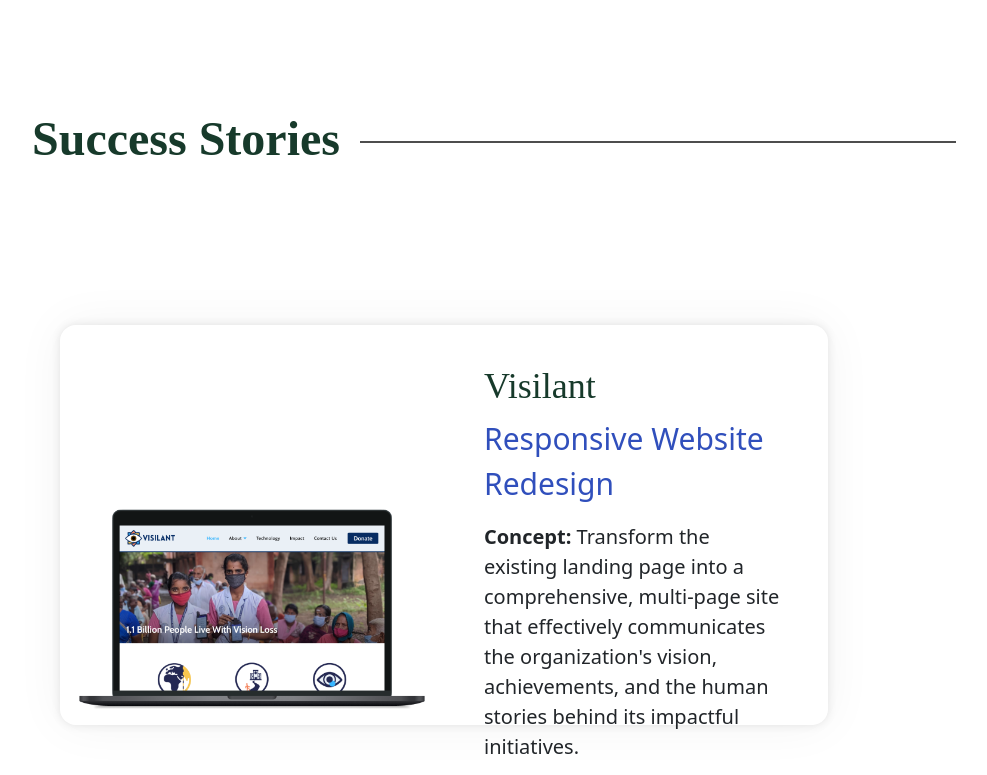
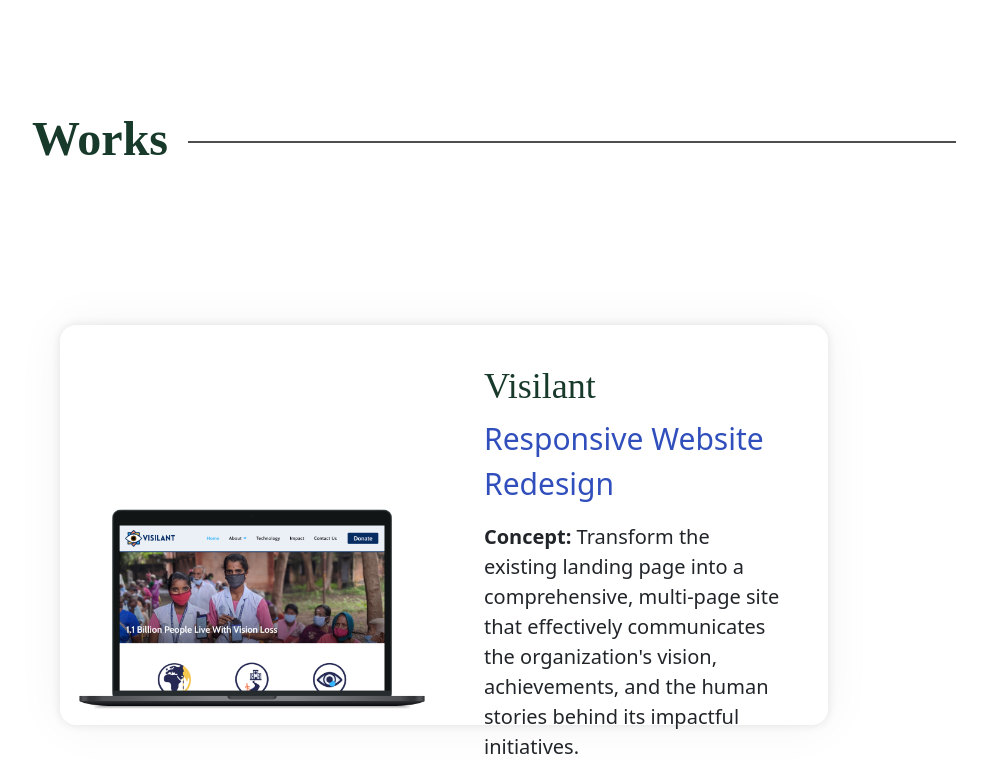
Before and after one commit to AdeliaValadez/Portfolio.skills.works, a plain HTML site: page index.html in a window 1280 px wide. Shown: the part 2611-3386 px from the top of the page, without its empty margins (196-1183 px from the left). Drawn offline with nearby package versions, Linux system fonts and the light colour scheme; a web font is replaced by a local one.

Commit message:
worksupdate

```diff
--- a/index.html
+++ b/index.html
@@ -121,7 +121,7 @@
 <section>
   <div class="container-fluid1">
     <div class="horizontal-divider">
-      <span class="divider-title">Success Stories</span>
+      <span class="divider-title">Works</span>
       <div class="divider-line"></div>
     </div>
     <div class="sectionfour">
```
